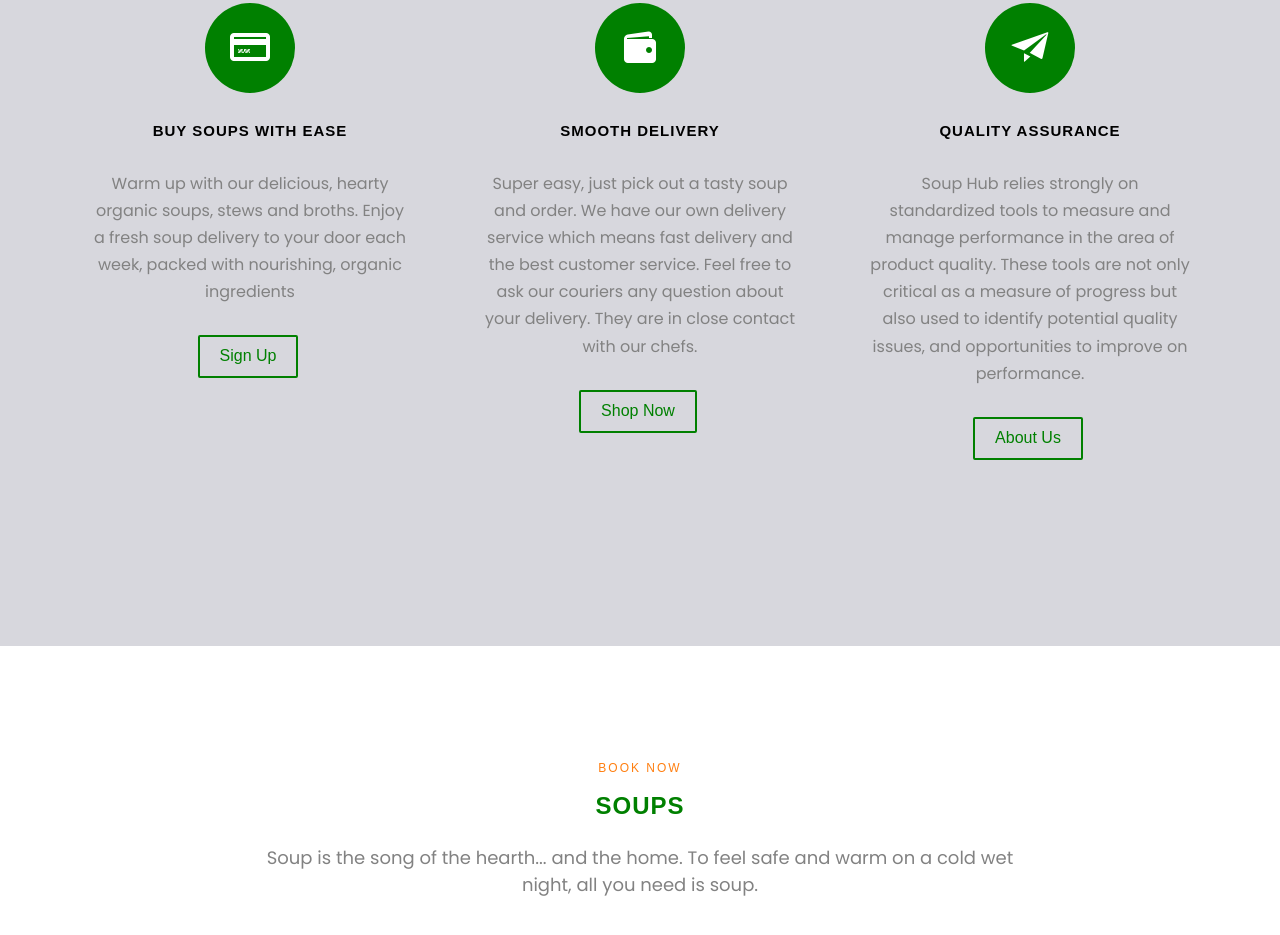
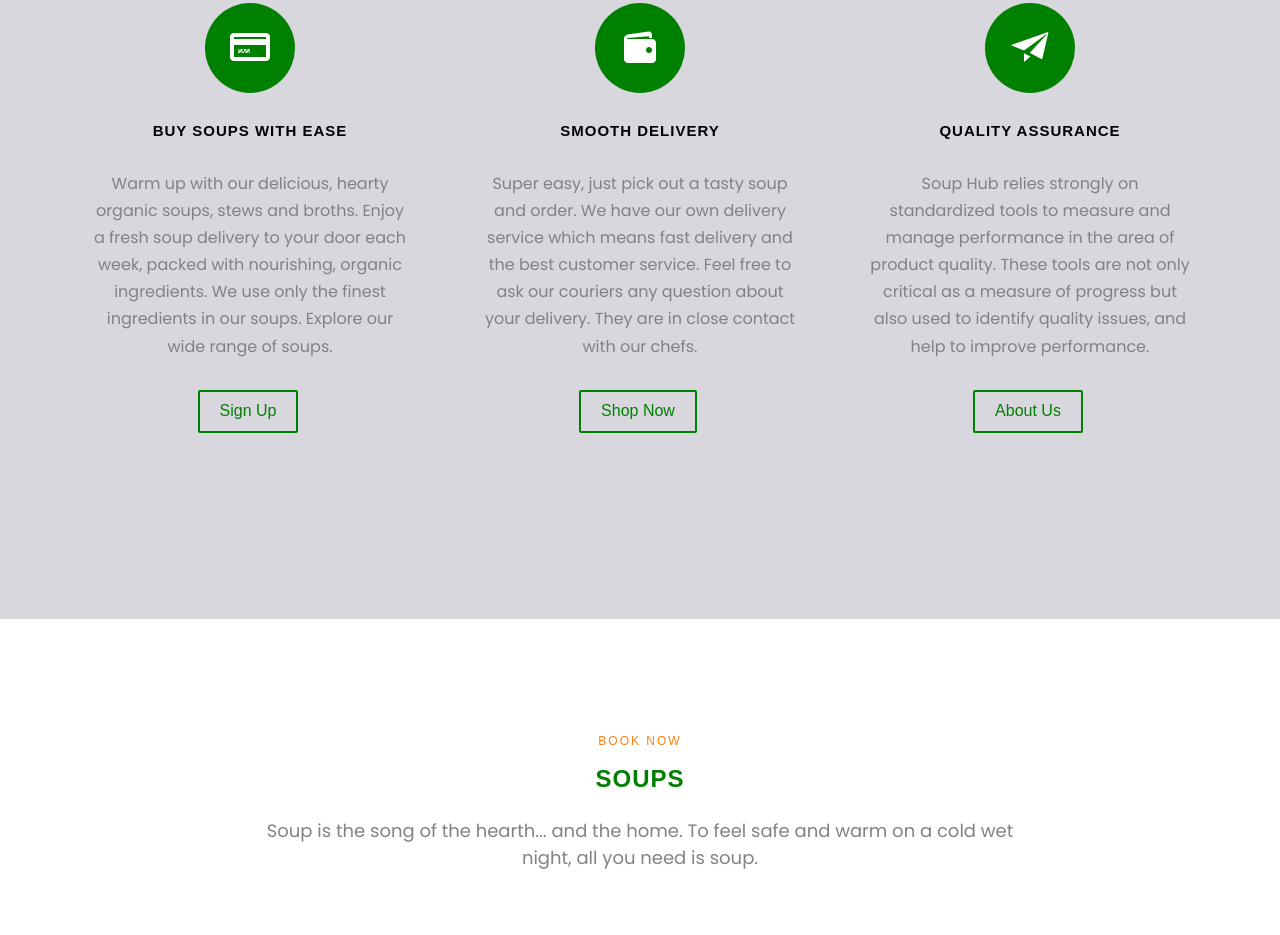
Before and after one commit to oduyemi/souphub, a plain HTML site: page index.html in a window 1280 px wide. Shown: the part 981-1916 px from the top of the page. Drawn offline with nearby package versions, Linux system fonts and the light colour scheme; files whose address does not match are found by name; a web font is replaced by a local one.

Commit message:
Feaatures edit

```diff
--- a/index.html
+++ b/index.html
@@ -146,7 +146,9 @@
 						<p>
 							Warm up with our delicious, hearty organic soups, stews
 							and broths. Enjoy a fresh soup delivery to your door each
-							week, packed with nourishing, organic ingredients
+							week, packed with nourishing, organic ingredients. We use
+							only the finest ingredients in our soups. Explore our wide
+							range of soups.
 						</p>
 						<p><a href="signup.html" class="btn btn-primary btn-outline">Sign Up</a></p>
 					</div>
@@ -177,8 +179,8 @@
 							Soup Hub relies strongly on standardized tools to measure
 							and manage performance in the area of product quality.
 							These tools are not only critical as a measure of progress
-							but also used to identify potential quality issues, and
-							opportunities to improve on performance.
+							but also used to identify quality issues, and help to
+							improve performance.
 						</p>
 						<p><a href="#" class="btn btn-primary btn-outline">About Us</a></p>
 					</div>
```
